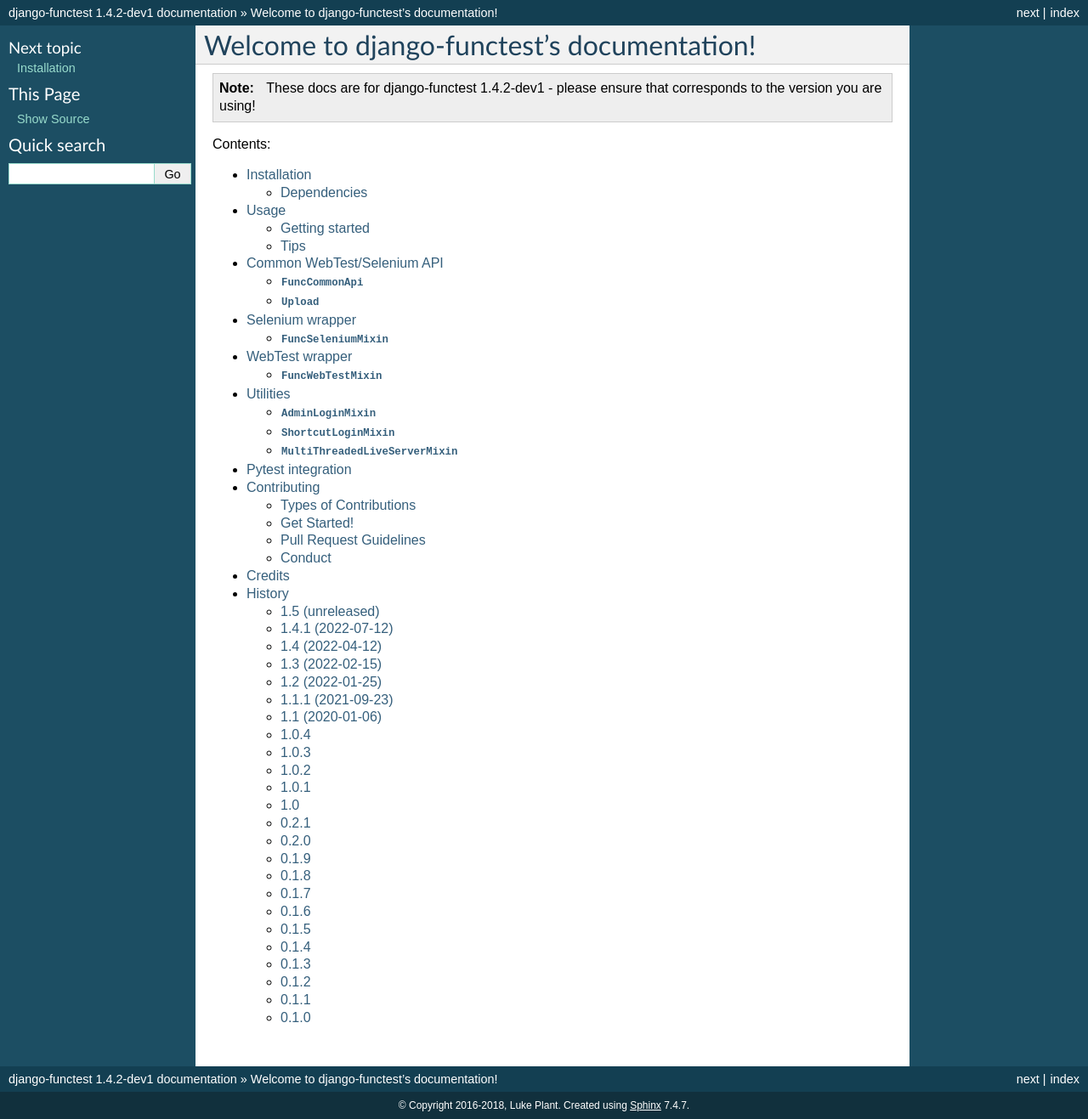
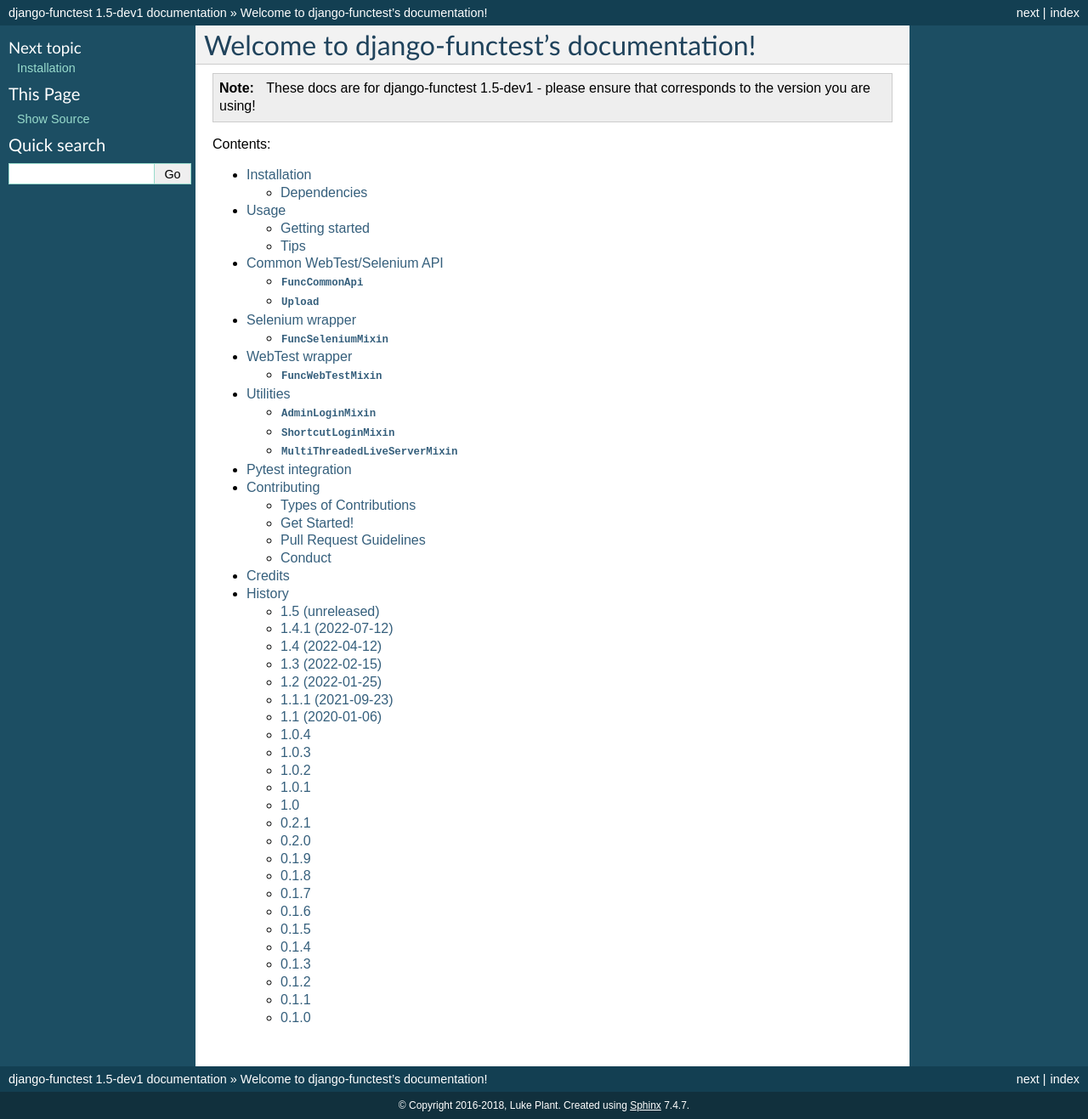
Before and after one commit to django-functest/django-functest, a Sphinx documentation site: the page built from docs/index.rst, in a window 1280 px wide. Shown: the whole page at 85% size. Built offline with Sphinx 7.4.7, drawn with Linux system fonts in a browser that asks for light colours.

Commit message:
Version 1.5-dev1 bump

```diff
--- a/docs/conf.py
+++ b/docs/conf.py
@@ -46,9 +46,9 @@
 # built documents.
 #
 # The short X.Y version.
-version = "1.4"
+version = "1.5"
 # The full version, including alpha/beta/rc tags.
-release = "1.4.2-dev1"
+release = "1.5-dev1"
 
 # The language for content autogenerated by Sphinx. Refer to documentation
 # for a list of supported languages.
--- a/setup.py
+++ b/setup.py
@@ -7,7 +7,7 @@
 except ImportError:
     from distutils.core import setup
 
-version = "1.4.2-dev1"
+version = "1.5-dev1"
 
 if sys.argv[-1] == "publish":
     try:
--- a/src/django_functest/__init__.py
+++ b/src/django_functest/__init__.py
@@ -5,7 +5,7 @@
 from .server import MultiThreadedLiveServerMixin
 from .utils import AdminLoginMixin, ShortcutLoginMixin
 
-__version__ = "1.4.2-dev1"
+__version__ = "1.5-dev1"
 
 __all__ = [
     "FuncBaseMixin",
```
